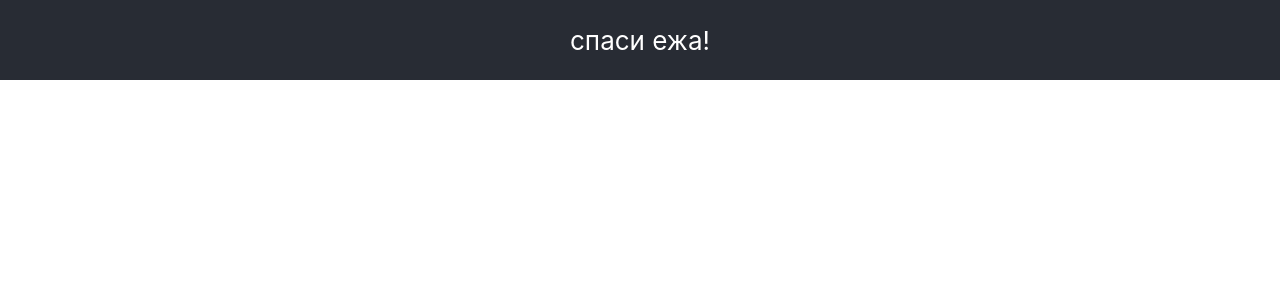
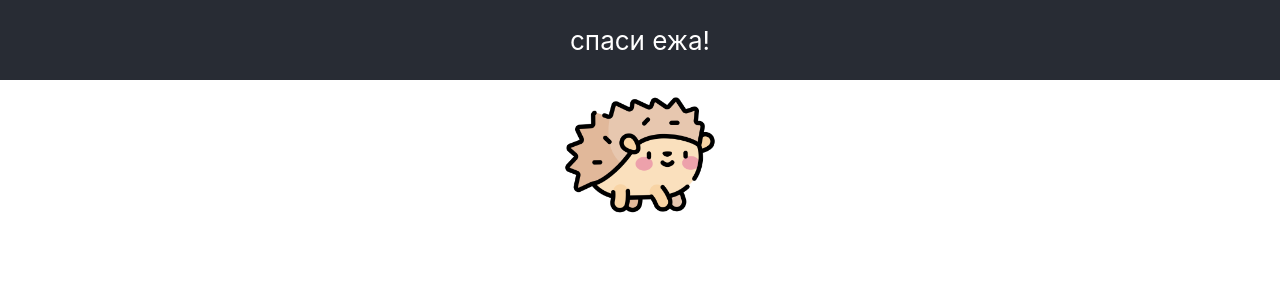
Before and after one commit to andrewzhivolup/save_hedgehog, a React (Create React App) app: page / in a window 1280 px wide. Shown: the top 300 px of the page. Built offline with nearby package versions, Linux system fonts and the light colour scheme.

Commit message:
feat: created hedgehog component

```diff
--- a/src/App.js
+++ b/src/App.js
@@ -1,9 +1,11 @@
 import "./App.css";
+import { Hedgehog } from "./widgets/Hedgehog";
 
 function App() {
   return (
     <div className="App">
       <header className="App-header">спаси ежа!</header>
+      <Hedgehog />
     </div>
   );
 }
--- /dev/null
+++ b/src/widgets/Hedgehog/Hedgehog.jsx
@@ -0,0 +1,12 @@
+import cls from "./Hedgehog.module.scss";
+import hedgehog from "../../shared/lib/assets/images/hedgehog.png";
+
+const Hedgehog = () => {
+  return (
+    <div>
+      <img className={cls.Hedgehog} src={hedgehog} alt="Тут должен быть ёж" />
+    </div>
+  );
+};
+
+export default Hedgehog;
--- /dev/null
+++ b/src/widgets/Hedgehog/Hedgehog.module.scss
@@ -0,0 +1,19 @@
+.Hedgehog {
+  height: 150px;
+  width: 150px;
+  transform: scale(-1, 1);
+  animation: rotate 3s infinite;
+  @keyframes rotate {
+    0% {
+      transform: rotate(-10deg);
+    }
+
+    50% {
+      transform: rotate(10deg);
+    }
+
+    100% {
+      transform: rotate(-10deg);
+    }
+  }
+}
--- /dev/null
+++ b/src/widgets/Hedgehog/index.js
@@ -0,0 +1,3 @@
+import Hedgehog from "./Hedgehog";
+
+export { Hedgehog };
```
Also changed, not shown: src/shared/lib/assets/images/hedgehog.png (added).
